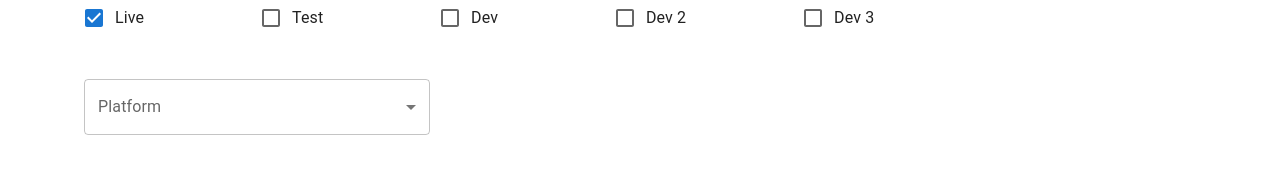
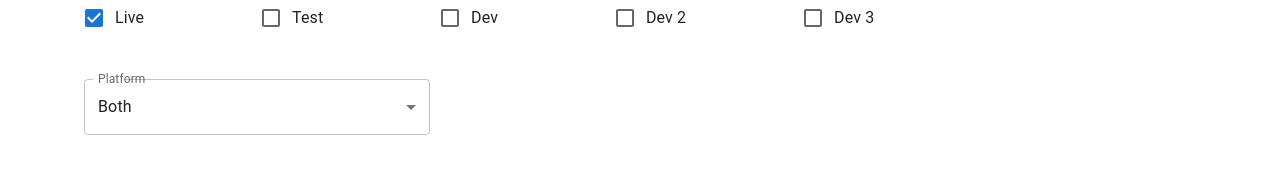
Before and after one commit to dewalchaturvedi/GROOT-110, a React (Create React App) app: page / in a window 1280 px wide. Shown: the part 641-814 px from the top of the page. Built offline with nearby package versions, Linux system fonts and the light colour scheme.

Commit message:
added prop of value in selector

```diff
--- a/src/components/PerformanceCalculator/index.js
+++ b/src/components/PerformanceCalculator/index.js
@@ -194,7 +194,7 @@ const PerformanceCalculator = props => {
                     </div>
                 </div>
                 <div style={{ width: '30%', margin: 20 }}>
-                    <Selector handleSelectorChange={handleChange} />
+                    <Selector value={psiConfig?.platform} handleSelectorChange={handleChange} />
                 </div>
                 <div style={{ margin: 20 }}>
                     <Grid container spacing={2}>
--- a/src/components/Selector/index.js
+++ b/src/components/Selector/index.js
@@ -14,7 +14,7 @@ const Selector = props => {
                 labelId="demo-simple-select-label"
                 id="demo-simple-select"
                 name='platform'
-                // value={age}
+                value={props?.value || ''}
                 label="Age"
                 onChange={handleChange}
             // onChange={handleChange}
```
